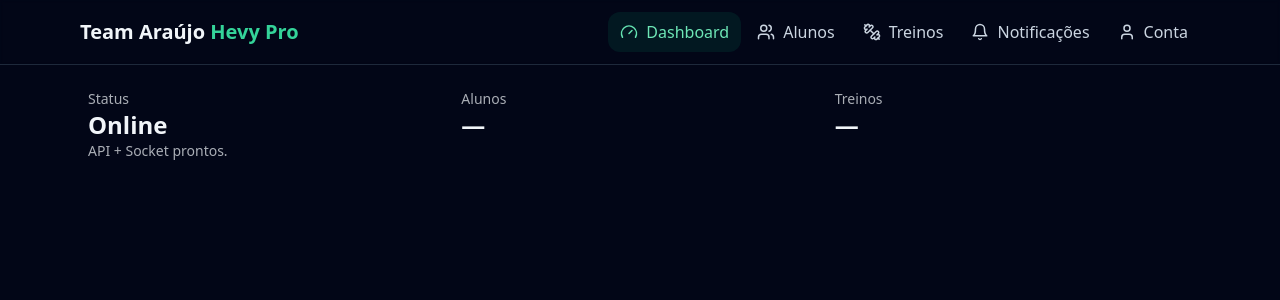
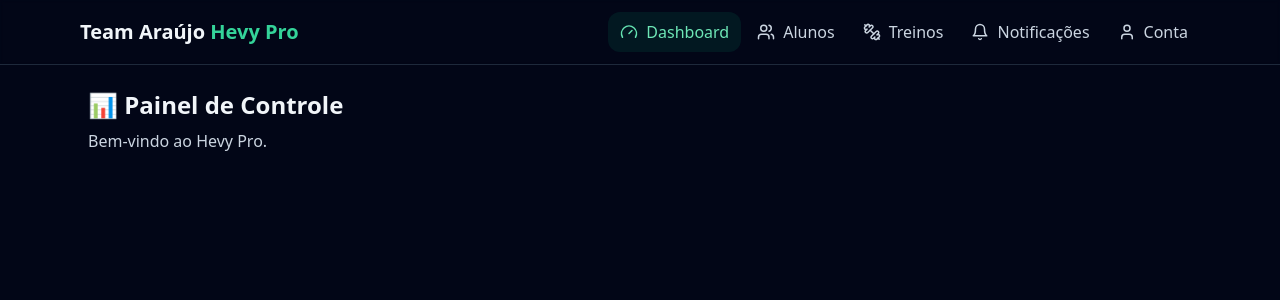
Before and after one commit to sharmuse/hevy-pro-render-neon-v3, a React (Vite) app in the folder client-react/: page / in a window 1280 px wide. Shown: the top 300 px of the page. Built offline with nearby package versions, Linux system fonts and the light colour scheme.

Commit message:
Update Dashboard.jsx

```diff
--- a/client-react/src/pages/Dashboard.jsx
+++ b/client-react/src/pages/Dashboard.jsx
@@ -1,9 +1,8 @@
-export default function Dashboard(){
+export default function Dashboard() {
   return (
-    <div className="grid md:grid-cols-3 gap-4">
-      <div className="card"><div className="text-sm opacity-70">Status</div><div className="text-2xl font-bold">Online</div><div className="opacity-70 text-sm">API + Socket prontos.</div></div>
-      <div className="card"><div className="text-sm opacity-70">Alunos</div><div className="text-2xl font-bold">—</div></div>
-      <div className="card"><div className="text-sm opacity-70">Treinos</div><div className="text-2xl font-bold">—</div></div>
-    </div>
+    <section>
+      <h1 className="text-2xl font-bold mb-2">📊 Painel de Controle</h1>
+      <p className="text-slate-300">Bem-vindo ao Hevy Pro.</p>
+    </section>
   )
 }
```
